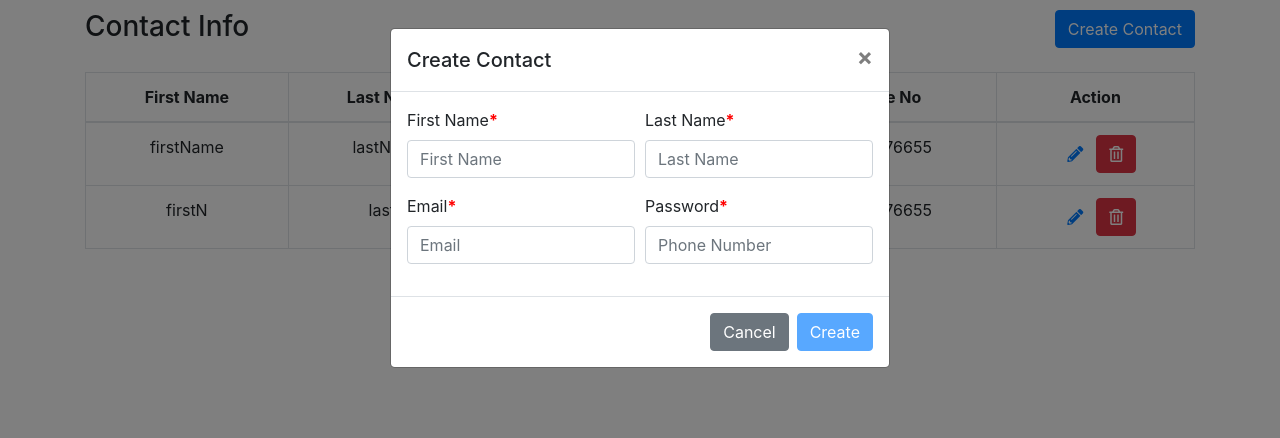
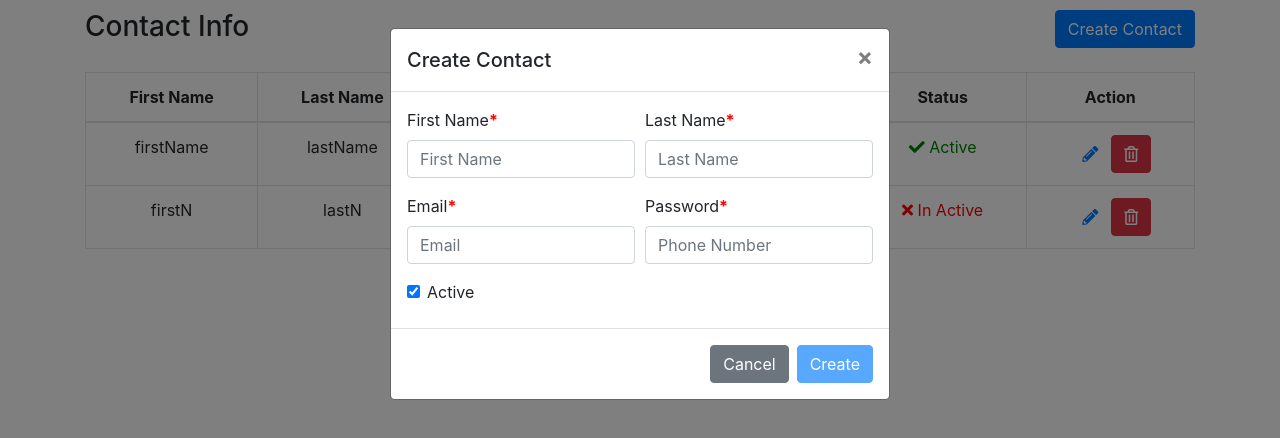
Before and after one commit to sachinlokulwar/react-contact-management, a React (Create React App) app: page / in a window 1280 px wide. Both pictures are taken after a click on the button "Create Contact". Shown: the top 438 px of the page. Built offline with nearby package versions, Linux system fonts and the light colour scheme.

Commit message:
Added status

```diff
--- a/src/ContactDetails.js
+++ b/src/ContactDetails.js
@@ -25,10 +25,16 @@ class ContactDetails extends Component {
 	}
 
 	toggleCreateContactModal() {
+		if(!this.state.showCreateContactModal) {
+			this.setState({
+				editMode: false,
+				contactData: {}
+			})
+		}
 		this.setState({showCreateContactModal: !this.state.showCreateContactModal})
 	}
 
-	createContact(firstName, lastName, email, phone) {
+	createContact(firstName, lastName, email, phone, status) {
 		if(this.state.editMode) {
 			const list = this.state.contactInfo;
 			for(let i=0;i<list.length;i++) {
@@ -37,6 +43,7 @@ class ContactDetails extends Component {
 					list[i].lastName  = lastName
 					list[i].email     = email
 					list[i].phoneNo   = phone
+					list[i].status    = status
 				}
 			}
 			this.setState({
@@ -51,7 +58,8 @@ class ContactDetails extends Component {
 				firstName : firstName,
 				lastName  : lastName,
 				email     : email,
-				phoneNo   : phone
+				phoneNo   : phone,
+				status    : status
 			}
 			this.setState({
 				contactInfo            : [...this.state.contactInfo, createObj],
--- a/src/ContactInfoRow.js
+++ b/src/ContactInfoRow.js
@@ -9,6 +9,13 @@ const ContactInfoRow = ({contact, handleEditClick, handleDeleteClick}) => {
 			<td>{ContactUtil.getLastName(contact)}</td>
 			<td>{ContactUtil.getEmail(contact)}</td>
 			<td>{ContactUtil.getPhoneNo(contact)}</td>
+			<td>
+				{ContactUtil.getStatus(contact) ?
+					<span style={{color: "green"}}><i className="fas fa-check"></i> Active</span>
+				:
+					<span style={{color: "red"}}><i className="fas fa-times"></i> In Active</span>
+				}
+			</td>
 			<td>
 				<Button
 					color="link"
--- a/src/ContactInfoTable.js
+++ b/src/ContactInfoTable.js
@@ -12,6 +12,7 @@ const ContactInfoTable = ({contactInfo, handleEditClick, handleDeleteClick}) =>
 	          <th>Last Name</th>
 	          <th>Email</th>
 	          <th>Phone No</th>
+	          <th>Status</th>
 	          <th>Action</th>
 	        </tr>
 	      </thead>
--- a/src/ContactUtil.js
+++ b/src/ContactUtil.js
@@ -5,21 +5,24 @@ export default {
 			firstName: "firstName",
 			lastName: "lastName",
 			email: "test@gmail.com",
-			phoneNo: "9988776655"
+			phoneNo: "9988776655",
+			status: 1 //Active
 		},
 		{
 			id: 2,
 			firstName: "firstN",
 			lastName: "lastN",
 			email: "test1@gmail.com",
-			phoneNo: "9988776655"
+			phoneNo: "9988776655",
+			status: 0 //In Active
 		},
 	],
 	emptyContactObject: {
 		firstName: "",
 		lastName: "",
 		email: "",
-		phoneNo: ""
+		phoneNo: "",
+		status: 1,
 	},
 
 	showCreateBtn: function(firstName, lastName, email, phone) {
@@ -79,4 +82,10 @@ export default {
 		}
 		return data.id || "";
 	},
+	getStatus: function(data) {
+		if(!data) {
+			return ""
+		}
+		return data.status || "";
+	},
 }
--- a/src/CreateEditContactModal.js
+++ b/src/CreateEditContactModal.js
@@ -11,6 +11,7 @@ const CreateEditContactModal = ({toggle, isOpen, contactData, saveContact, editM
 	const [lastName, changeLastName]   = useState(ContactUtil.getLastName(contactData));
 	const [email, changeEmail]         = useState(ContactUtil.getEmail(contactData));
 	const [phone, changePhone]         = useState(ContactUtil.getPhoneNo(contactData));
+	const [status, changeStatus]       = useState(ContactUtil.getStatus(contactData));
 
 	const showCreateBtn = ContactUtil.showCreateBtn(firstName, lastName, email, phone);
 	const errors        = ContactUtil.validateData(firstName, lastName, email, phone);
@@ -92,13 +93,27 @@ const CreateEditContactModal = ({toggle, isOpen, contactData, saveContact, editM
 					      </FormGroup>
 					    </Col>
 					  </Row>
+					  <Row form>
+					  	<Col md="12">
+					  		<FormGroup check>
+				          <Label>
+					          <Input
+					          	type="checkbox"
+					          	defaultChecked={status}
+					          	onClick={e => changeStatus(e.target.checked)}
+					          />{' '}
+					          Active
+					        </Label>
+				        </FormGroup>
+					  	</Col>
+					  </Row>
 			    </Form>
         </ModalBody>
         <ModalFooter>
           <Button color="secondary" onClick={toggle}>Cancel</Button>{' '}
           <Button
           	color="primary"
-          	onClick={e => saveContact(firstName, lastName, email, phone)}
+          	onClick={e => saveContact(firstName, lastName, email, phone, status)}
           	disabled={!(showCreateBtn && isValid)}
           >
           	{editMode ? "Update" : "Create" }
```
